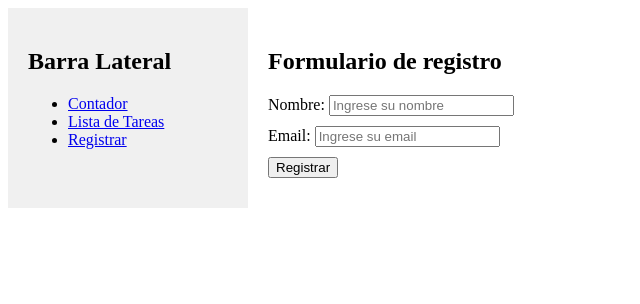
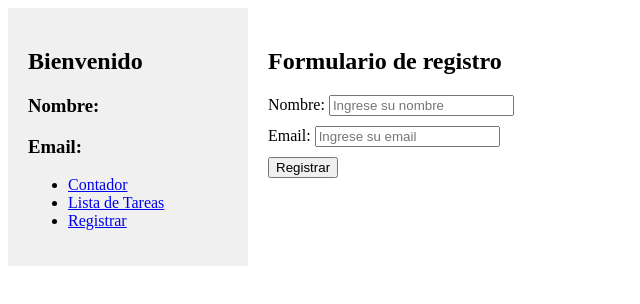
Before and after one commit to favact/Proyecto-vue, a Vue app: page /registrar in a window 1280 px wide. Shown: the top 304 px of the page, without its empty margins (0-640 px from the left). Built offline with nearby package versions, Linux system fonts and the light colour scheme.

Commit message:
Crear store de pinia para almacenar los datos de registro

```diff
--- a/src/components/Sidebar.vue
+++ b/src/components/Sidebar.vue
@@ -1,6 +1,8 @@
 <template>
 <div class="sidebar">
-    <h2>Barra Lateral</h2>
+    <h2>Bienvenido</h2>
+    <h3>Nombre: {{ nombre }}</h3>
+    <h3>Email: {{ email }}</h3>
     <ul>
         <li><router-link to="/contador">Contador</router-link></li>
         <li><router-link to="/lista-de-tareas">Lista de Tareas</router-link></li>
@@ -9,6 +11,21 @@
 </div>
 </template>
 <script setup>
+import { useRegistrarStore } from '@/modules/registro/stores/registrarStore';
+import { ref, watch } from 'vue';
+
+const registrarStore = useRegistrarStore();
+
+const nombre = ref(registrarStore.nombre.value);
+const email = ref(registrarStore.email.value);
+
+watch(() => registrarStore.nombre, (newValue) => {
+    nombre.value = newValue
+});
+watch(() => registrarStore.email, (newValue) => {
+    email.value = newValue
+});
+
 </script>
 <style>
 .sidebar {
--- /dev/null
+++ b/src/modules/registro/stores/registrarStore.js
@@ -0,0 +1,12 @@
+import { defineStore } from "pinia";
+import {ref} from "vue";
+
+export const useRegistrarStore = defineStore('registrar', () => {
+    const nombre = ref('');
+    const email =ref('');
+    const guardarRegistro = (nombreFormulario, emailFormulario) => {
+        nombre.value = nombreFormulario;
+        email.value = emailFormulario;
+    }
+    return {nombre, email, guardarRegistro}
+});
--- a/src/modules/registro/views/RegistrarView.vue
+++ b/src/modules/registro/views/RegistrarView.vue
@@ -4,12 +4,12 @@
         <Form :validation-schema="schema" @submit="onSubmit">
             <div class="form">
                 <label for="nombre">Nombre: </label>
-                <Field type="text" name="nombre" id="nombre" placeholder="Ingrese su nombre" />
+                <Field v-model="nombre" type="text" name="nombre" id="nombre" placeholder="Ingrese su nombre" />
                 <ErrorMessage name="nombre"></ErrorMessage>
             </div>
             <div class="form">
                 <label for="correo">Email: </label>
-                <Field type="email" name="email" id="correo" placeholder="Ingrese su email" />
+                <Field v-model="email" type="email" name="email" id="correo" placeholder="Ingrese su email" />
                 <ErrorMessage name="email"></ErrorMessage>
             </div>
             <div class="form">
@@ -21,9 +21,17 @@
 <script setup>
 import { Form, Field, ErrorMessage } from 'vee-validate';
 import { schema } from '../schemas/validationSchema';
+import { useRegistrarStore } from '../stores/registrarStore';
+import { ref } from 'vue';
+
+const registrarStore = useRegistrarStore();
+
+const nombre = ref('');
+const email = ref('');
 
 const onSubmit = () => {
-    console.log('Se ha enviado el formulario')
+    registrarStore.guardarRegistro(nombre.value, email.value);
+    console.log('Se ha enviado el formulario');
 }
 </script>
 <style scoped>
```
